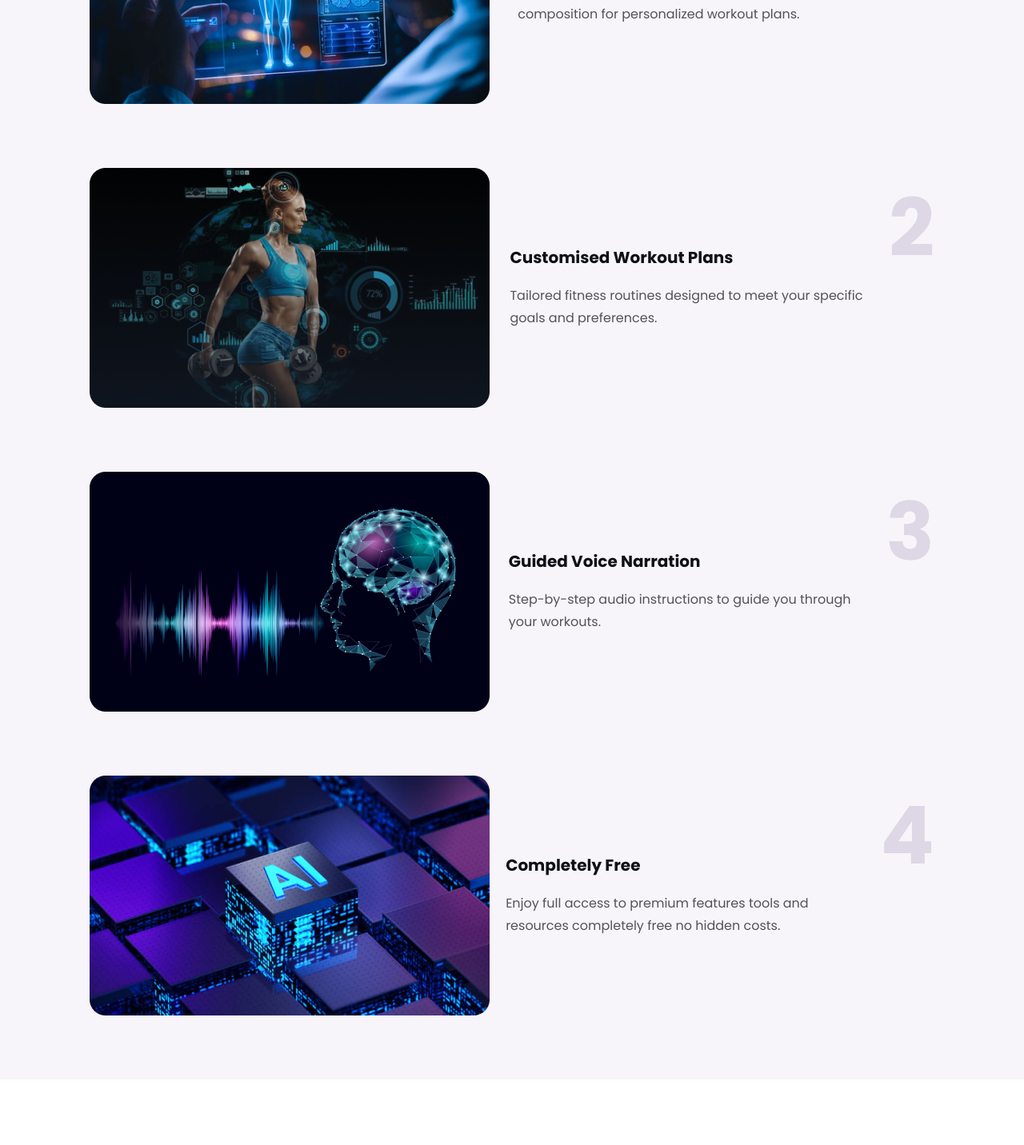
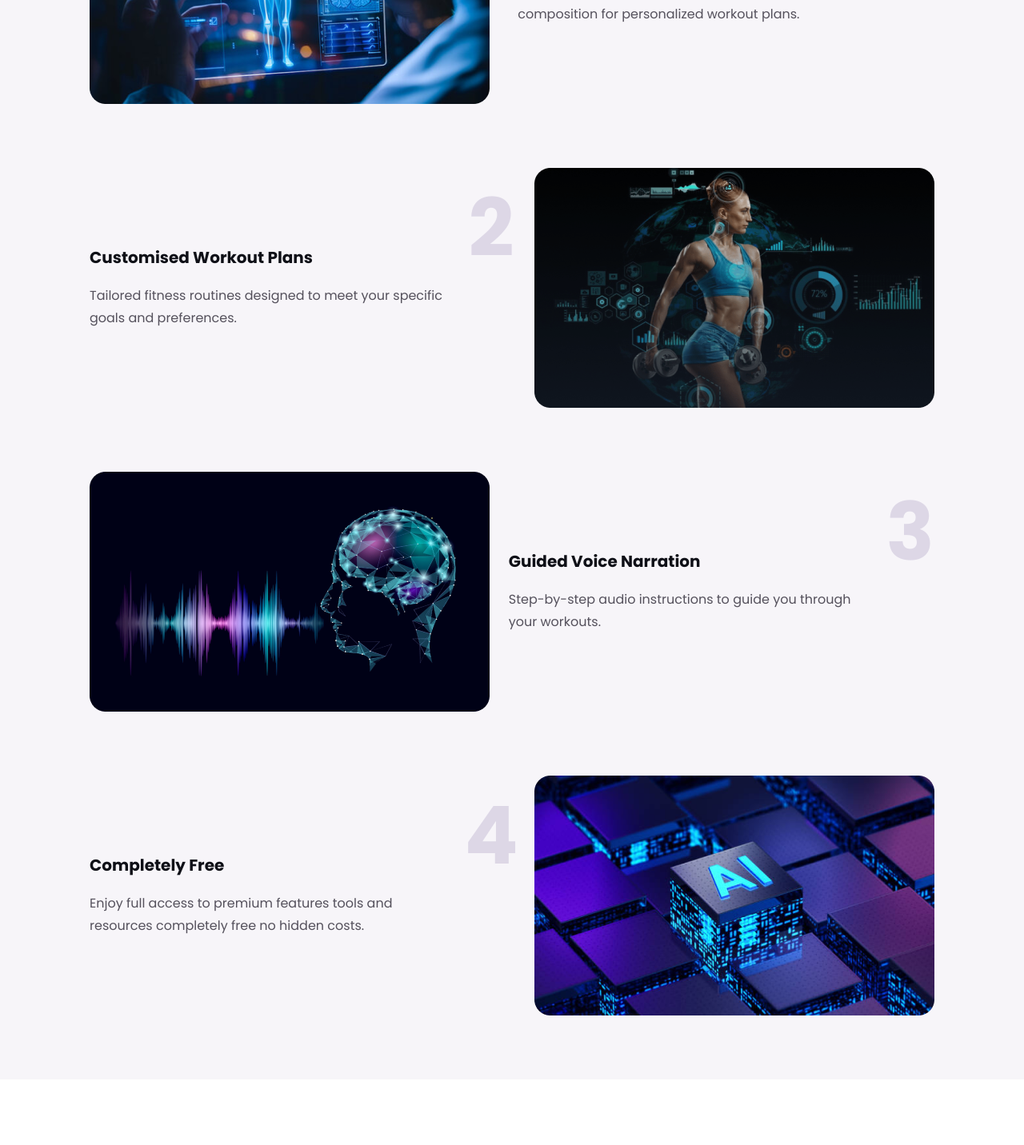
Before and after one commit to imran-farooq7/architectus, a Next.js app: page / in a window 1280 px wide. Shown: the part 1158-2590 px from the top of the page at 80% size. Built offline with nearby package versions, Linux system fonts and the light colour scheme.

Commit message:
landing page completed

```diff
--- a/components/Howitworks/HowItWorks.tsx
+++ b/components/Howitworks/HowItWorks.tsx
@@ -17,36 +17,36 @@ const HowItWorks = () => {
 					text="Get detailed insights about your body metrics and composition for personalized workout plans."
 					title="Body Scan"
 					step={1}
-					imgOrder="1"
-					textOrder="2"
-					stepOrder="3"
+					imgOrder="order-1"
+					textOrder="order-2"
+					stepOrder="order-3"
 				/>
 				<Steps
 					img={Hw2}
 					text="Tailored fitness routines designed to meet your specific goals and preferences."
 					title="Customised Workout Plans"
 					step={2}
-					imgOrder="3"
-					textOrder="1"
-					stepOrder="2"
+					imgOrder="order-3"
+					textOrder="order-1"
+					stepOrder="order-2"
 				/>
 				<Steps
 					img={Hw3}
 					text="Step-by-step audio instructions to guide you through your workouts."
 					title="Guided Voice Narration"
 					step={3}
-					imgOrder="1"
-					textOrder="2"
-					stepOrder="3"
+					imgOrder="order-1"
+					textOrder="order-2"
+					stepOrder="order-3"
 				/>
 				<Steps
 					img={Hw4}
 					text="Enjoy full access to premium features tools and resources completely free no hidden costs."
 					title="Completely Free"
 					step={4}
-					imgOrder="3"
-					textOrder="1"
-					stepOrder="2"
+					imgOrder="order-3"
+					textOrder="order-1"
+					stepOrder="order-2"
 				/>
 			</div>
 			<div className=" flex lg:hidden flex-col gap-20">
--- a/components/Howitworks/Steps.tsx
+++ b/components/Howitworks/Steps.tsx
@@ -19,14 +19,14 @@ const Steps = ({
 }) => {
 	return (
 		<div className="hidden sm:gap-10 xl:gap-0 lg:flex flex-col lg:flex-row justify-between">
-			<Image src={img} alt="steps" className={`order-${imgOrder} `} />
-			<div className={`flex flex-col gap-5 justify-center order-${textOrder}`}>
+			<Image src={img} alt="steps" className={`${imgOrder} `} />
+			<div className={`flex flex-col gap-5 justify-center ${textOrder}`}>
 				{" "}
 				<h2 className="text-xl  font-bold text-[#0F1017] ">{title}</h2>
 				<p className="leading-7 text-[#0F0A19B2] max-w-md">{text}</p>
 			</div>
 			<p
-				className={`text-[#3D227824] hidden lg:inline-flex text-[100px] font-bold order-${stepOrder}`}
+				className={`text-[#3D227824] hidden lg:inline-flex text-[100px] font-bold ${stepOrder}`}
 			>
 				{step}
 			</p>
```
